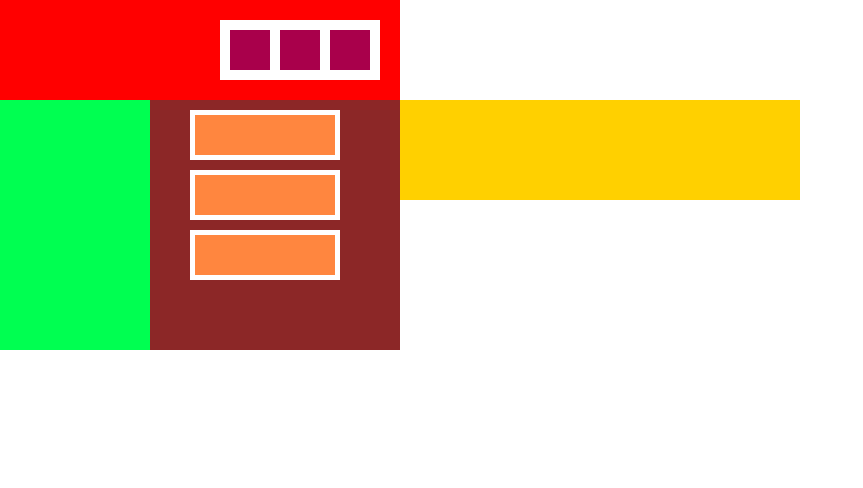
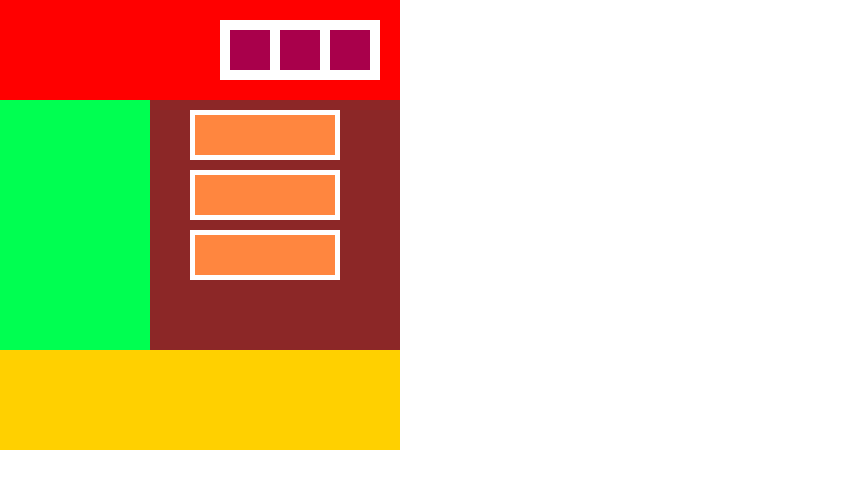
Before and after one commit to Miukawahito1025/divpuzzle3, a plain HTML site: page index.html in a window 1280 px wide. Shown: the whole page, without its empty margins (0-863 px from the left). Drawn offline with Linux system fonts and the light colour scheme.

Commit message:
first commit

```diff
--- a/index.html
+++ b/index.html
@@ -24,9 +24,8 @@
           <div class="orange"></div>
           <div class="orange"></div>
       </div>
-    <div class="clearfix">
+    </div>
       <div class="yellow"></div>
-      </div>
       </div>
         </div>
       </div>
```
